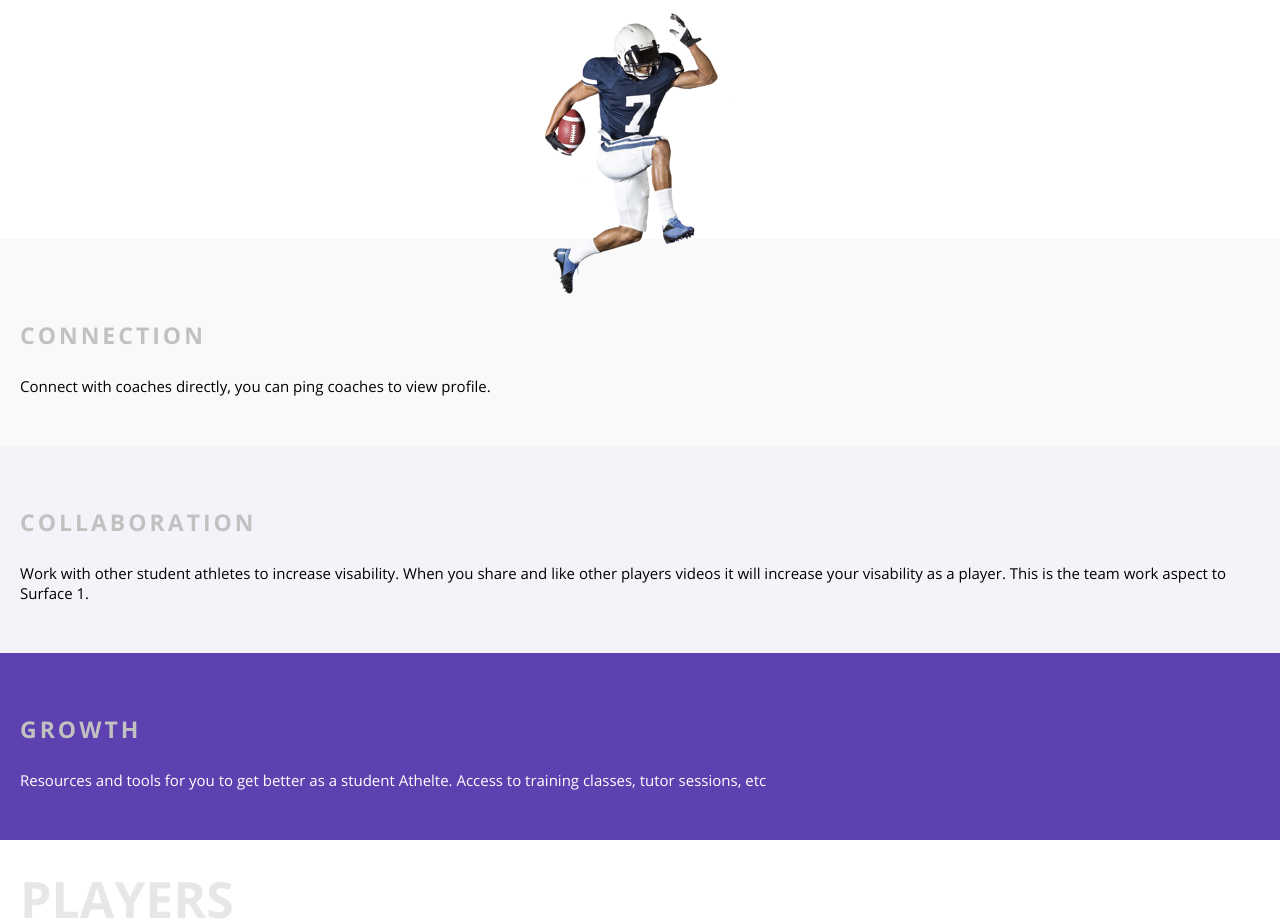
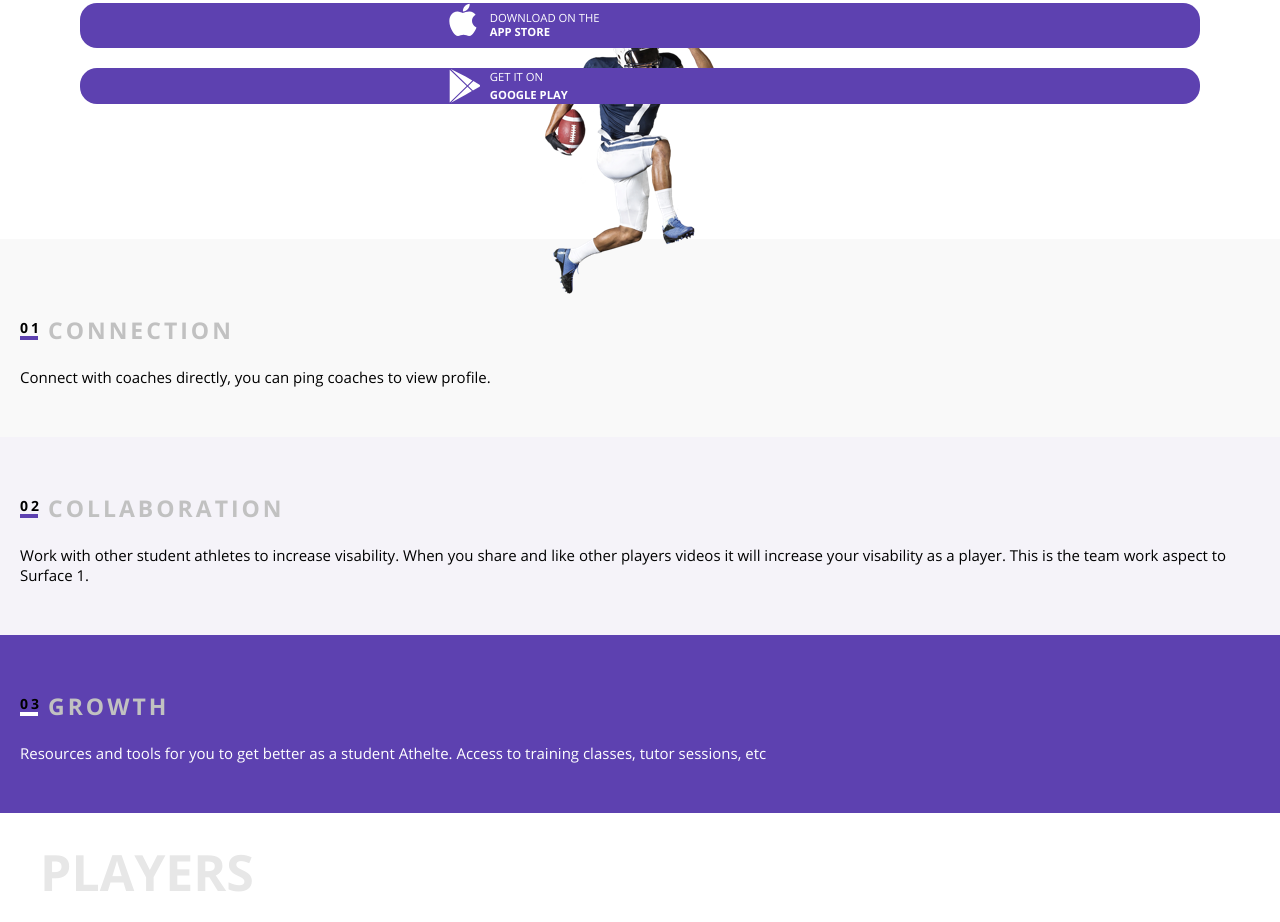
Before and after one commit to npeplov/mq-diplom, a plain HTML site: page index.html in a window 1280 px wide. Shown: the part 899-1821 px from the top of the page. Drawn offline with Linux system fonts and the light colour scheme; files whose address does not match are found by name.

Commit message:
borders-bottom added

```diff
--- a/css/style.css
+++ b/css/style.css
@@ -15,9 +15,6 @@
 /* Mobile first */
 header {
   height: 100vh;
-}
-section {
-  min-height: 100vh;
 }
 .top {
   background: url('../img/football_767.jpg');
@@ -46,7 +43,7 @@ section {
 }
 .top h2 {
   text-transform: uppercase;
-  font-size: calc(28 / 568 * 100vh);
+  font-size: calc(28 / 320 * 100vw);
   font-family: opensans_bold;
 }
 .top_title:nth-child(2) {
@@ -105,6 +102,7 @@ h2 {
   color: #e7e7e7;
   margin-top: 25px;
   margin-left: 20px;
+  padding-left: 20px;
 }
 img {
   margin: 19px auto 0;
@@ -132,10 +130,35 @@ article {
 }
 h3 {
   font-size: 23px;
+  line-height: 1;
   font-family: opensans_bold;
   text-transform: uppercase;
   color: #c1c1c1;
   letter-spacing: 3px;
+  display: flex;
+  flex-wrap: wrap;
+}
+.athlets h3::before,
+.players h3::before {
+  color: #000000;
+  font-size: 14px;
+  font-family: opensans_bold;
+  border-bottom: 4px #5d41b0 solid;
+  height: 15px;
+  width: 18px;
+  display: block;
+  padding-top: 2px;
+  margin-right: 10px;
+}
+article.first h3::before {
+  content: "01";
+}
+article.second h3::before {
+  content: "02";
+}
+article.third h3::before {
+  content: "03";
+  border-bottom: 4px #ffffff solid;
 }
 p {
   font-family: opensans;
@@ -155,8 +178,7 @@ p {
 .find_contact img,
 .work_it img {
   margin: 0 auto;
-  width: 320px;
-  height: 351px;
+  width: 100%;
 }
 .be_active h2,
 .find_contact h2,
@@ -175,6 +197,9 @@ p {
   font-size: 16px;
   margin-top: 20px;
 }
+
+/* FOOTER */
+
 footer {
   background: url('../img/game_767.jpg');
   background-repeat: no-repeat;
@@ -217,7 +242,7 @@ footer * {
 }
 .footer_title {
   font-family: opensans_bold;
-  font-size: 32px;
+  font-size: calc(32 / 568 * 100vh);
   line-height: 1;
   letter-spacing: 1px;
   text-transform: uppercase;
@@ -226,7 +251,7 @@ footer * {
 }
 .footer_content p {
   font-family: opensans;
-  font-size: 14px;
+  font-size: calc(14 / 568 * 100vh);
   letter-spacing: 0.04em;
   text-transform: uppercase;
   text-align: center;
```
Also changed, not shown: index.html (+1 -0 lines).
